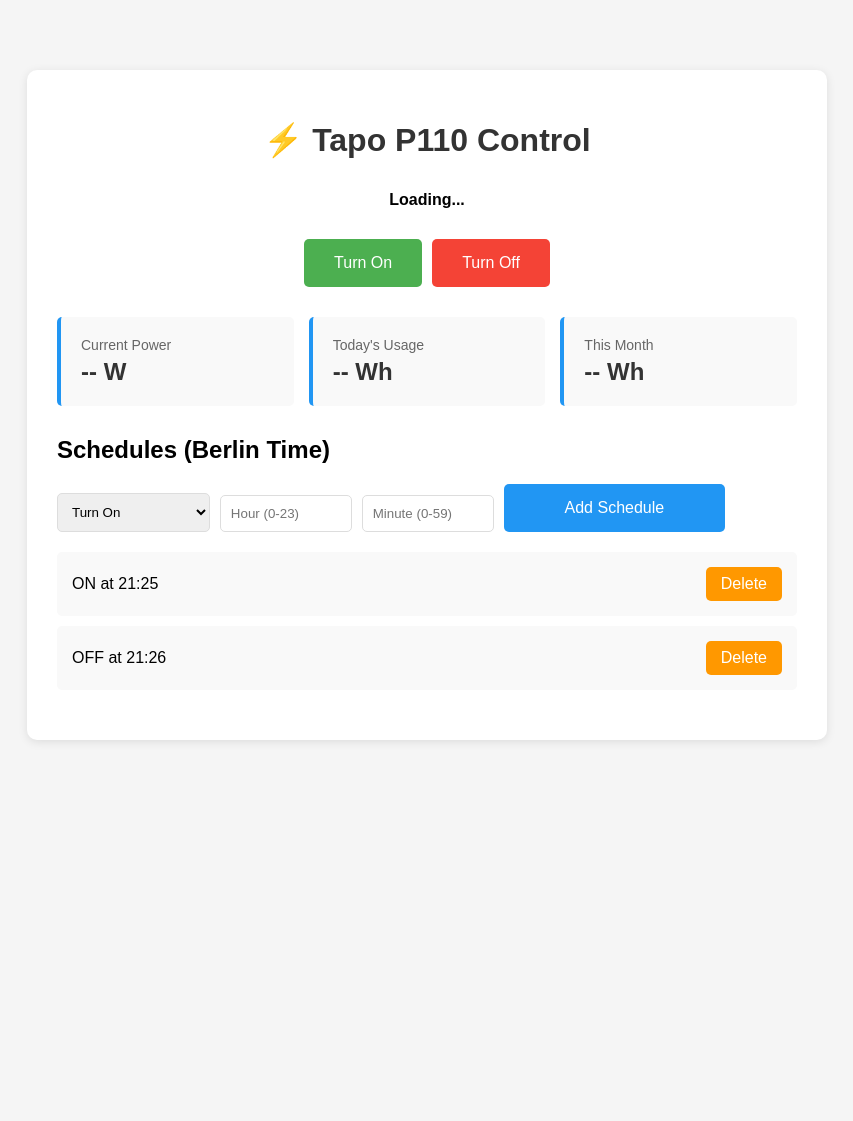
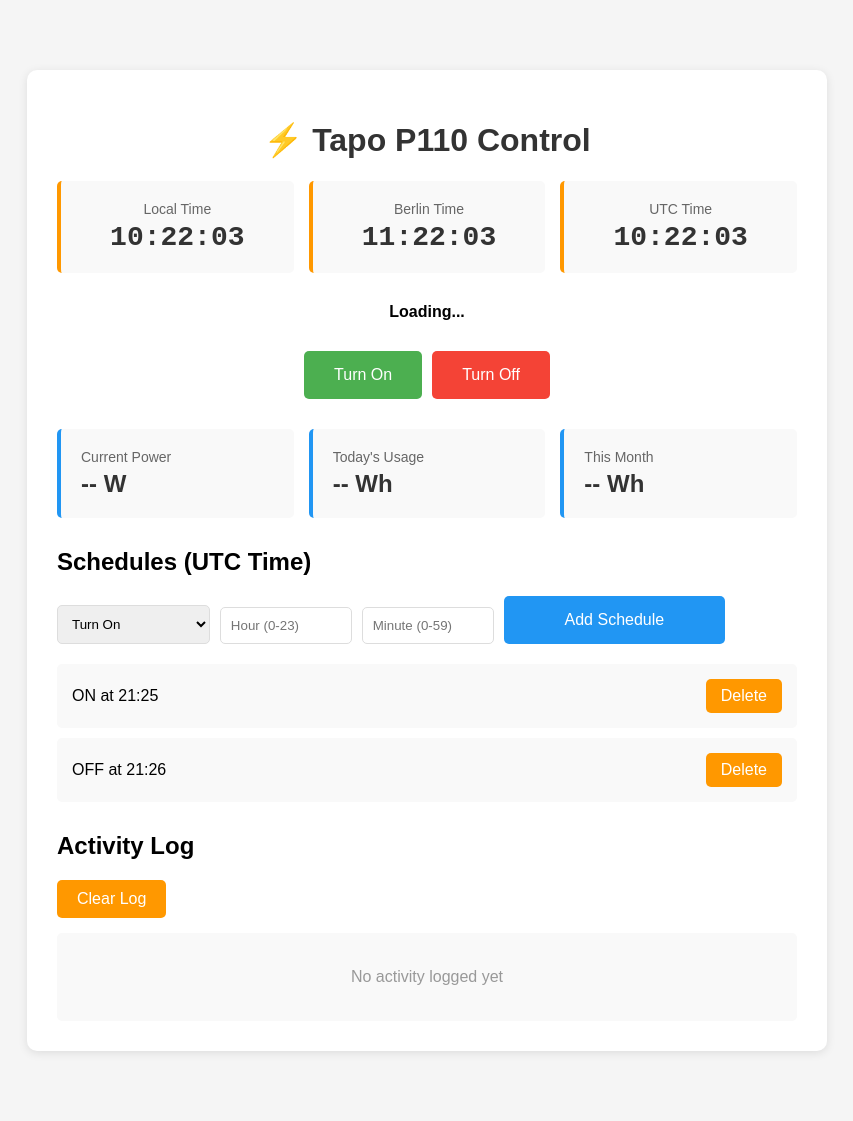
Before and after one commit to yfozekosh/frog-bubler, a Flask app: page / in a window 1280 px wide. Shown: the whole page, without its empty margins (213-1066 px from the left). Before the commit the page ends 742 px from the top, so only its background shows below. Run offline with Flask 3, Linux system fonts and the light colour scheme.

Commit message:
add clocks on the ui

```diff
--- a/templates/index.html
+++ b/templates/index.html
@@ -19,6 +19,30 @@
         h1 {
             color: #333;
             text-align: center;
+        }
+        .clocks {
+            display: grid;
+            grid-template-columns: 1fr 1fr 1fr;
+            gap: 15px;
+            margin: 20px 0;
+        }
+        .clock-card {
+            background: #f9f9f9;
+            padding: 20px;
+            border-radius: 5px;
+            text-align: center;
+            border-left: 4px solid #ff9800;
+        }
+        .clock-label {
+            color: #666;
+            font-size: 14px;
+            margin-bottom: 5px;
+        }
+        .clock-time {
+            color: #333;
+            font-size: 28px;
+            font-weight: bold;
+            font-family: 'Courier New', monospace;
         }
         .controls {
             display: flex;
@@ -127,11 +151,59 @@
             background: #ffcdd2;
             color: #c62828;
         }
+        .log {
+            margin-top: 30px;
+        }
+        .log-list {
+            max-height: 300px;
+            overflow-y: auto;
+            background: #f9f9f9;
+            padding: 15px;
+            border-radius: 5px;
+            margin-top: 15px;
+        }
+        .log-entry {
+            padding: 10px;
+            margin: 5px 0;
+            border-radius: 3px;
+            font-size: 14px;
+        }
+        .log-entry.on {
+            background: #c8e6c9;
+            color: #2e7d32;
+        }
+        .log-entry.off {
+            background: #ffcdd2;
+            color: #c62828;
+        }
+        .btn-clear-log {
+            background: #ff9800;
+            color: white;
+            padding: 10px 20px;
+        }
+        .btn-clear-log:hover {
+            background: #e68900;
+        }
     </style>
 </head>
 <body>
     <div class="container">
         <h1>⚡ Tapo P110 Control</h1>
+
+        <div class="clocks">
+            <div class="clock-card">
+                <div class="clock-label">Local Time</div>
+                <div class="clock-time" id="localTime">--:--:--</div>
+            </div>
+            <div class="clock-card">
+                <div class="clock-label">Berlin Time</div>
+                <div class="clock-time" id="berlinTime">--:--:--</div>
+            </div>
+            <div class="clock-card">
+                <div class="clock-label">UTC Time</div>
+                <div class="clock-time" id="utcTime">--:--:--</div>
+            </div>
+        </div>
 
         <div id="status" class="status">Loading...</div>
 
@@ -156,7 +228,7 @@
         </div>
 
         <div class="schedules">
-            <h2>Schedules (Berlin Time)</h2>
+            <h2>Schedules (UTC Time)</h2>
             <div class="schedule-form">
                 <select id="action">
                     <option value="on">Turn On</option>
@@ -168,9 +240,64 @@
             </div>
             <div class="schedule-list" id="scheduleList"></div>
         </div>
+
+        <div class="log">
+            <h2>Activity Log</h2>
+            <button class="btn-clear-log" onclick="clearLog()">Clear Log</button>
+            <div class="log-list" id="logList"></div>
+        </div>
     </div>
 
     <script>
+        // Log management
+        function logEvent(action) {
+            const logs = JSON.parse(localStorage.getItem('tapoLogs') || '[]');
+            const timestamp = new Date().toISOString();
+            logs.unshift({ action, timestamp });
+            // Keep only last 100 entries
+            if (logs.length > 100) logs.pop();
+            localStorage.setItem('tapoLogs', JSON.stringify(logs));
+            displayLogs();
+        }
+
+        function displayLogs() {
+            const logs = JSON.parse(localStorage.getItem('tapoLogs') || '[]');
+            const list = document.getElementById('logList');
+            if (logs.length === 0) {
+                list.innerHTML = '<div style="text-align: center; color: #999; padding: 20px;">No activity logged yet</div>';
+                return;
+            }
+            list.innerHTML = logs.map(log => {
+                const date = new Date(log.timestamp);
+                const localTime = date.toLocaleString();
+                return `<div class="log-entry ${log.action}">${log.action.toUpperCase()} - ${localTime}</div>`;
+            }).join('');
+        }
+
+        function clearLog() {
+            if (confirm('Clear all log entries?')) {
+                localStorage.removeItem('tapoLogs');
+                displayLogs();
+            }
+        }
+
+        // Clock update
+        function updateClocks() {
+            const now = new Date();
+
+            // Local time
+            const localTime = now.toLocaleTimeString('en-GB');
+            document.getElementById('localTime').textContent = localTime;
+
+            // Berlin time
+            const berlinTime = now.toLocaleTimeString('en-GB', { timeZone: 'Europe/Berlin' });
+            document.getElementById('berlinTime').textContent = berlinTime;
+
+            // UTC time
+            const utcTime = now.toLocaleTimeString('en-GB', { timeZone: 'UTC' });
+            document.getElementById('utcTime').textContent = utcTime;
+        }
+
         async function updateStatus() {
             try {
                 const resp = await fetch('/api/status');
@@ -205,11 +332,13 @@
 
         async function turnOn() {
             await fetch('/api/turn_on', { method: 'POST' });
+            logEvent('on');
             await updateStatus();
         }
 
         async function turnOff() {
             await fetch('/api/turn_off', { method: 'POST' });
+            logEvent('off');
             await updateStatus();
         }
 
@@ -256,12 +385,19 @@
         }
 
         // Initial load
+        updateClocks();
         updateStatus();
         updateEnergy();
         loadSchedules();
+        displayLogs();
 
-        // Update every 5 seconds
+        // Update clocks every 5 seconds
+        setInterval(updateClocks, 5000);
+
+        // Update status every 5 seconds
         setInterval(updateStatus, 5000);
+
+        // Update energy every minute
         setInterval(updateEnergy, 60000);
     </script>
 </body>
```
